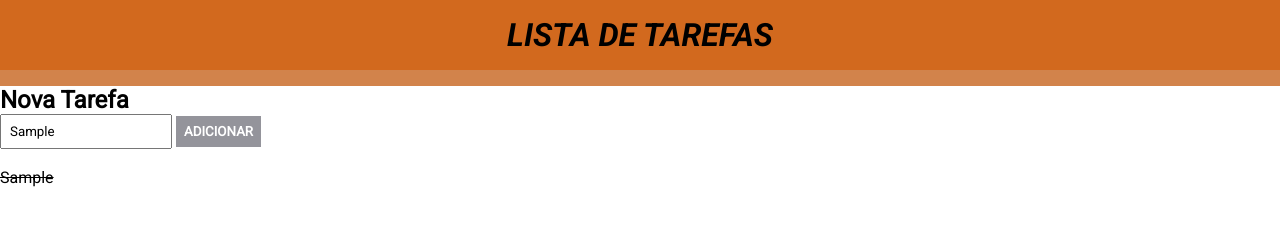
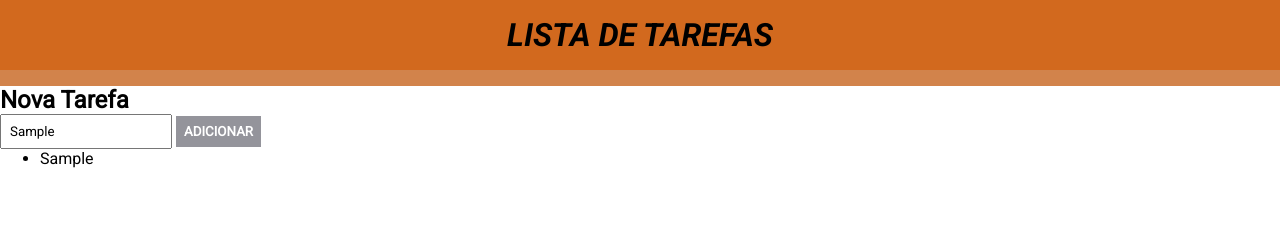
Before and after one commit to Aleqpower/Lista-de-Tarefas-Jquerry, a plain HTML site: page index.html in a window 1280 px wide. Both pictures are taken after typing "Sample" into the empty fields and a click on the button "ADICIONAR". Drawn offline with nearby package versions, Linux system fonts and the light colour scheme.

Commit message:
Exercicio_Jquery

```diff
--- a/index.html
+++ b/index.html
@@ -17,8 +17,7 @@
     <h2>Nova Tarefa</h2>
     <input type="text" id="nome" required placeholder="Digite sua Tarefa" />
     <button type="submit" id="botao-adicionar">Adicionar</button>
-    <ul id="Lista-completa">
-      <li></li>
+    <ul id="lista-completa">
     </ul>
     <script src="https://code.jquery.com/jquery-3.7.0.min.js"></script>
     <script defer src="main.js"></script>
--- a/main.css
+++ b/main.css
@@ -1,6 +1,5 @@
 * {
     margin: 0;
-    padding-left: 0;
     box-sizing: border-box;
     font-family: Roboto, sans-serif;
 
@@ -49,7 +48,7 @@ button {
 }
 
 
-li {
+.decorar {
     text-decoration: line-through;
 
 }
--- a/main.js
+++ b/main.js
@@ -1,29 +1,13 @@
-$(document).ready(function () {
-  // document.getElementById("botao-adicionar")
-  const botaoAdicionar = $("#botao-adicionar");
-  // garantir que eu peguei o elemento certo
-  console.log("botaoAdicionar", botaoAdicionar);
-
-  botaoAdicionar.click(function () {
-    // fazer alguma coisa
-    console.log("Hello");
-
-    // 1 pegar o text input
-    const textInput = $("#nome");
-
-    // 2 pegar o texto dentro desse text input
-    const textInputValue = textInput.val();
-    console.log("Valor do input de texto", textInputValue);
-
-    // 3 pegar o ul elemento do HTML e trazer para jsLand
-    const listaCompleta = $("#Lista-completa");
-    console.log($("#Lista-completa"))
-
-    // 4 criar o li com o valor do input
-    // 5 pegar o texto e colocar dentro da lista
-    $('<li />', {
-        text: textInputValue
-    }).appendTo(listaCompleta);
-
+$(function(){
+  $("#botao-adicionar").click(function(){
+    var nome=$("#nome").prop("value");
+    var atual=$("#lista-completa").html();
+    $("#lista-completa").html(atual+"<li>"+nome+"</li>");
   });
+  function taxado(){
+    $("li").click(function(){
+      $(this).addClass("decorar");
+    })
+  }
+  setInterval(taxado,100);
 });
```
